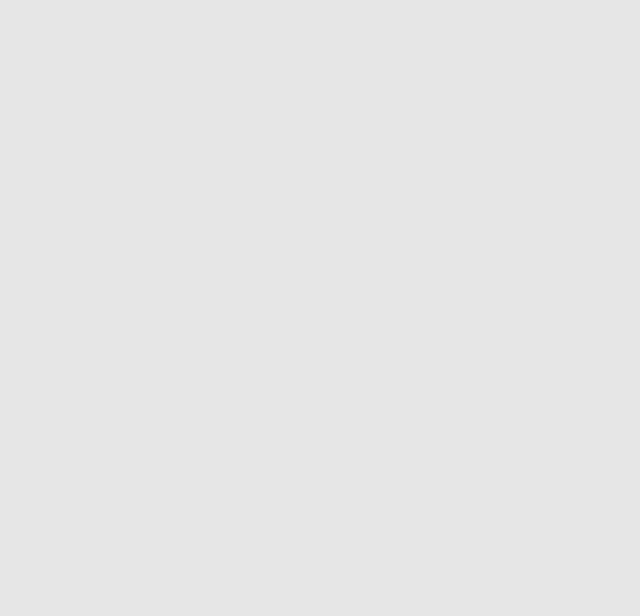
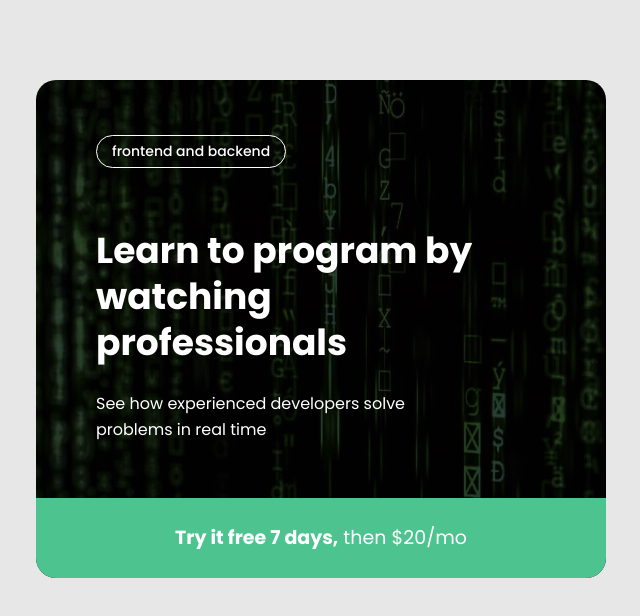
Before and after one commit to nodmalikov/intro-form, a plain HTML site: page index.html in a window 1280 px wide. Shown: the whole page, without its empty margins (28-668 px from the left). Drawn offline with Linux system fonts and the light colour scheme.

Commit message:
Add intro-hero

```diff
--- a/css/main.css
+++ b/css/main.css
@@ -89,4 +89,58 @@ img {
 /* MAIN-CONTENT */
 .main-content {
     flex-grow: 1;
+    padding-top: 80px;
+    padding-bottom: 80px;
 }
+
+
+/* INTRO-HERO */
+.intro-hero {
+    width: 570px;
+    border-radius: 20px;
+    overflow: hidden;
+    color: #fff;
+    background-color: #222;
+    background-image: url("../img/bg-img.jpg");
+    background-repeat: no-repeat;
+    background-size: cover;
+    background-position: center center;
+}
+.intro-hero-main {
+    padding: 55px 60px;
+    display: flex;
+    align-items: flex-start;
+    flex-direction: column;
+    flex-grow: 1;
+}
+
+.intro-hero-badge {
+    padding: 5px 15px;
+    border-radius: 42px;
+    border: 1px solid #fff;
+    margin-bottom: 60px;
+    font-weight: 500;
+    font-size: 14px;
+    line-height: normal;
+    display: inline-block;
+}
+
+.intro-hero-heading {
+    margin-top: 0;
+    margin-bottom: 25px;
+    font-weight: 700;
+    font-size: 36px;
+    line-height: 46px;
+}
+
+.intro-hero-pragraph {
+    margin: 0;
+    line-height: 26px;
+}
+
+.intro-hero-bottom {
+    padding: 28px;
+    font-size: 19px;
+    text-align: center;
+    background-color: var(--green-color);
+}
--- a/index.html
+++ b/index.html
@@ -11,6 +11,23 @@
 </head>
 <body>
     <!-- SITE-MAIN -->
-    <main class="main-content"></main>
+    <main class="main-content">
+        <div class="container">
+            <div class="intro-page">
+
+                <!-- INTRO-HERO -->
+                <div class="intro-hero">
+                    <div class="intro-hero-main">
+                        <div class="intro-hero-badge">frontend and backend</div>
+                        <h1 class="intro-hero-heading">Learn to program by<br> watching<br> professionals</h1>
+                        <p class="intro-hero-pragraph">See how experienced developers solve<br> problems in real time</p>
+                    </div>
+                    <div class="intro-hero-bottom"><strong>Try it free 7 days,</strong> then $20/mo</div>
+                </div>
+
+                <!-- SIGNUP-FORM -->
+            </div>
+        </div>
+    </main>
 </body>
 </html>
```
